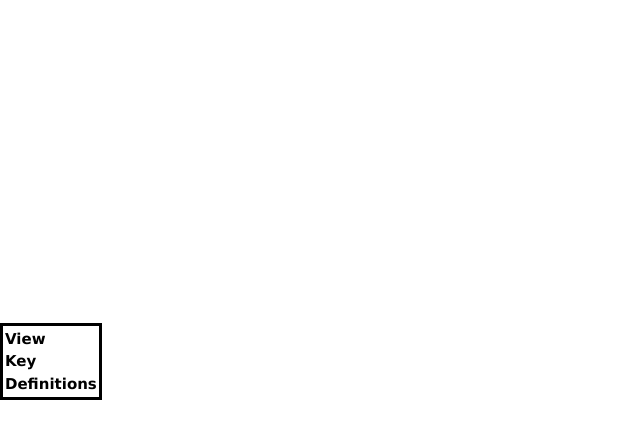
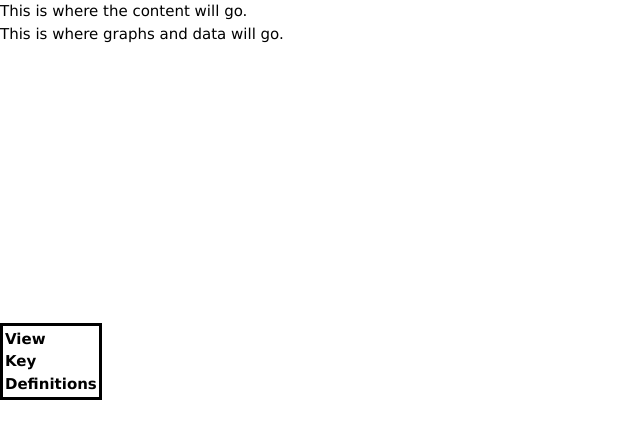
Before and after one commit to tanner49/past.website, a plain HTML site: page data-literacy.html in a window 1280 px wide. Shown: the whole page, without its empty margins (0-640 px from the left). Drawn offline with nearby package versions, Linux system fonts and the light colour scheme.

Commit message:
Update data-literacy.html

```diff
--- a/data-literacy.html
+++ b/data-literacy.html
@@ -108,8 +108,10 @@ border: 3px solid black;
 
 <div id= "bodycontainer">
 <div id="leftpanel">
+This is where the content will go.
 </div>
 <div id="rightpanel">
+This is where graphs and data will go.
 </div>
 </div>
 
```
